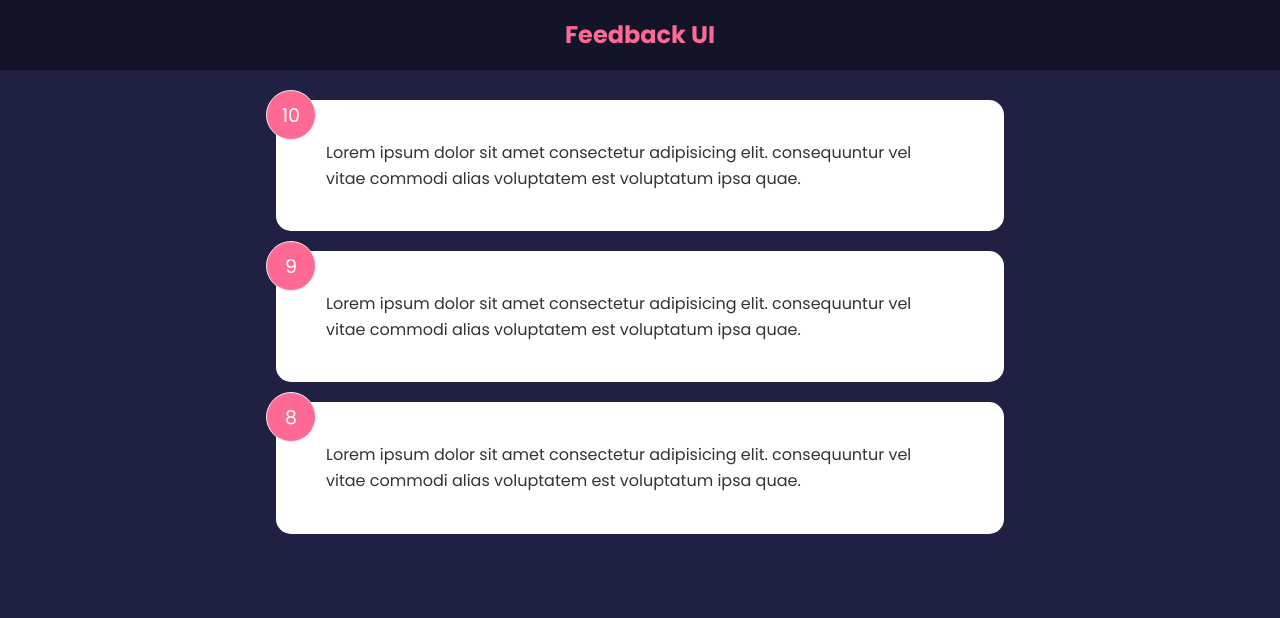
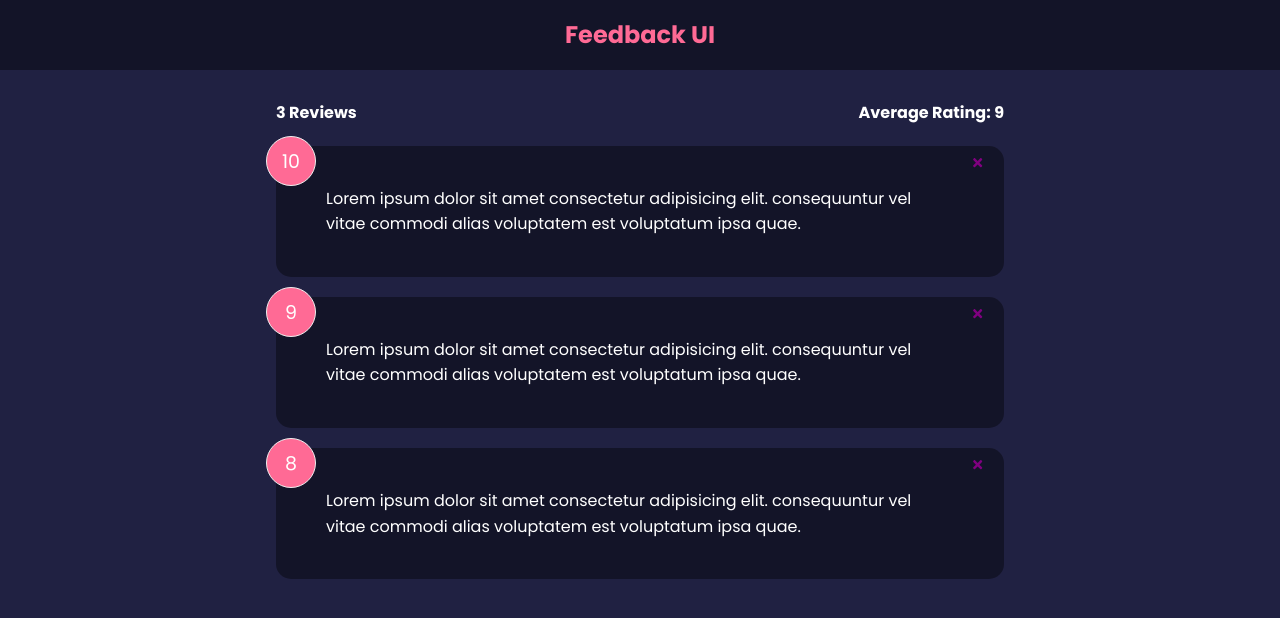
Before and after one commit to SamiF812/feedback-app, a React (Create React App) app: page / in a window 1280 px wide. Shown: the top 618 px of the page. Built offline with nearby package versions, Linux system fonts and the light colour scheme; the HTML template or start-up script is replaced by a standard one.

Commit message:
got average rating to display

```diff
--- a/package.json
+++ b/package.json
@@ -8,6 +8,7 @@
     "@testing-library/user-event": "^13.5.0",
     "react": "^18.1.0",
     "react-dom": "^18.1.0",
+    "react-icons": "^4.3.1",
     "react-scripts": "5.0.1",
     "web-vitals": "^2.1.4"
   },
--- a/src/App.js
+++ b/src/App.js
@@ -2,14 +2,25 @@
 import Header from "./components/Header";
 import FeedbackList from "./components/FeedbackList";
 import FeedbackData from "./data/FeedbackData";
+import FeedbackStats from "./components/FeedbackStats";
+
 function App() {
     const [feedback, setFeedback] = useState(FeedbackData)
 
+    const deleteFeedback = (id) => {
+        if(window.confirm('Are you sure you want to delete?')) {
+
+            setFeedback(feedback.filter((item) => item.id !== id))
+        }
+
+    }
     return (
         <>
         <Header  />
         <div className="container">
-            <FeedbackList feedback={feedback} />
+            <FeedbackStats feedback={feedback}/>
+            <FeedbackList feedback={feedback}
+            handleDelete={deleteFeedback} />
         </div>
         </>
     );
--- a/src/components/FeedbackItem.js
+++ b/src/components/FeedbackItem.js
@@ -1,11 +1,24 @@
 import React from 'react'
-function FeedbackItem({item}) {
+import Card from './shared/Card'
+import PropTypes from 'prop-types'
+import { FaTimes } from 'react-icons/fa'
+
+
+
+function FeedbackItem({item, handleDelete}) {
     return (
-    <div className='card'>
+    <Card>
       <div className='num-display'>{item.rating}</div>
+      <button onClick={() => handleDelete(item.id)}
+      className='close'>
+          <FaTimes color='purple' />
+      </button>
       <div className='text-display'>{item.text}</div>
-    </div>
+    </Card>
   )
+}
+FeedbackItem.propTypes = {
+    item: PropTypes.object.isRequired,
 }
 
 export default FeedbackItem
--- a/src/components/FeedbackList.js
+++ b/src/components/FeedbackList.js
@@ -1,7 +1,9 @@
 import React from 'react'
 import FeedbackItem from './FeedbackItem'
+import PropTypes from 'prop-types'
 
-function FeedbackList({ feedback }) {
+
+function FeedbackList({ feedback, handleDelete}) {
   if(!feedback || feedback.length === 0) {
       return <p>No Feedback Yet</p>
   }
@@ -9,9 +11,14 @@
 
     return <div className='feedback-list'>
         {feedback.map((item) => (
-            <FeedbackItem key={item.id} item={item} />
+            <FeedbackItem key={item.id} item={item}
+            handleDelete={handleDelete} />
         ))}
     </div>
 }
 
+FeedbackList.propTypes = {
+    feedback: PropTypes.array
+}
+
 export default FeedbackList
--- /dev/null
+++ b/src/components/FeedbackStats.js
@@ -0,0 +1,25 @@
+import React from 'react'
+import PropTypes from 'prop-types'
+
+
+function FeedbackStats({feedback}) {
+// calculate ratings average
+let average = feedback.reduce((acc, cur) => {
+    return acc + cur.rating
+}, 0) / feedback.length
+
+average = average.toFixed(1).replace(/[.,]0$/, '')
+
+return (
+    <div className='feedback-stats'>
+        <h4>{feedback.length} Reviews</h4>
+        <h4> Average Rating: {isNaN(average) ? 0 : average}</h4>
+    </div>
+  )
+}
+
+FeedbackStats.propTypes = {
+    feedback: PropTypes.array.isRequired,
+}
+
+export default FeedbackStats
--- /dev/null
+++ b/src/components/shared/Card.js
@@ -0,0 +1,30 @@
+import React from "react";
+import PropTypes from 'prop-types'
+
+function Card({ children, reverse }) {
+    //   return (
+    //     <div className={`card ${reverse && 'reverse'}`}>{children}</div>
+    //   )
+    return (
+        <div
+            className="card"
+            style={{
+                backgroundColor: reverse ? "rgba(0,0,0,0.4)" : "#fff",
+                color: reverse ? "#fff" : "#000",
+            }}
+        >
+            {children}
+        </div>
+    );
+}
+Card.defaultProps = {
+    reverse: true,
+}
+
+Card.propTypes = {
+    children: PropTypes.node.isRequired,
+    reverse: PropTypes.bool,
+}
+
+
+export default Card;
```
Also changed, not shown: src/data/FeedbackData.js (+10 -10 lines), 1 other file (tests, documents, lock files or other folders).
